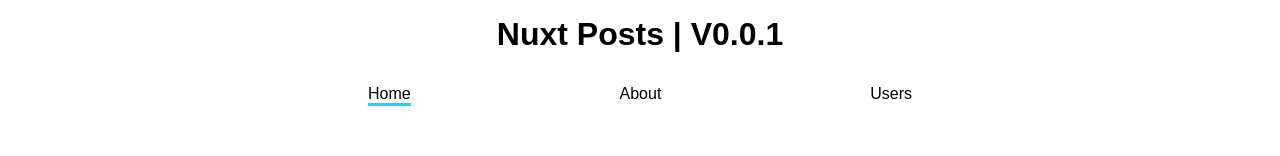
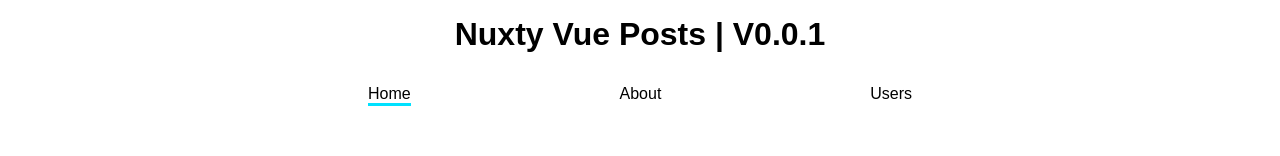
Before and after one commit to yashweblife/content-management-with-nuxt, a Nuxt app: page / in a window 1280 px wide. Shown: the top 156 px of the page. Built offline with nearby package versions, Linux system fonts and the light colour scheme; no server answers.

Commit message:
changed title

```diff
--- a/components/Header.vue
+++ b/components/Header.vue
@@ -1,7 +1,7 @@
 <template>
     <header>
         <h1>
-            Nuxt Posts | {{ title }}
+            Nuxty Vue Posts | {{ title }}
         </h1>
         <nav>
             <ul>
```
